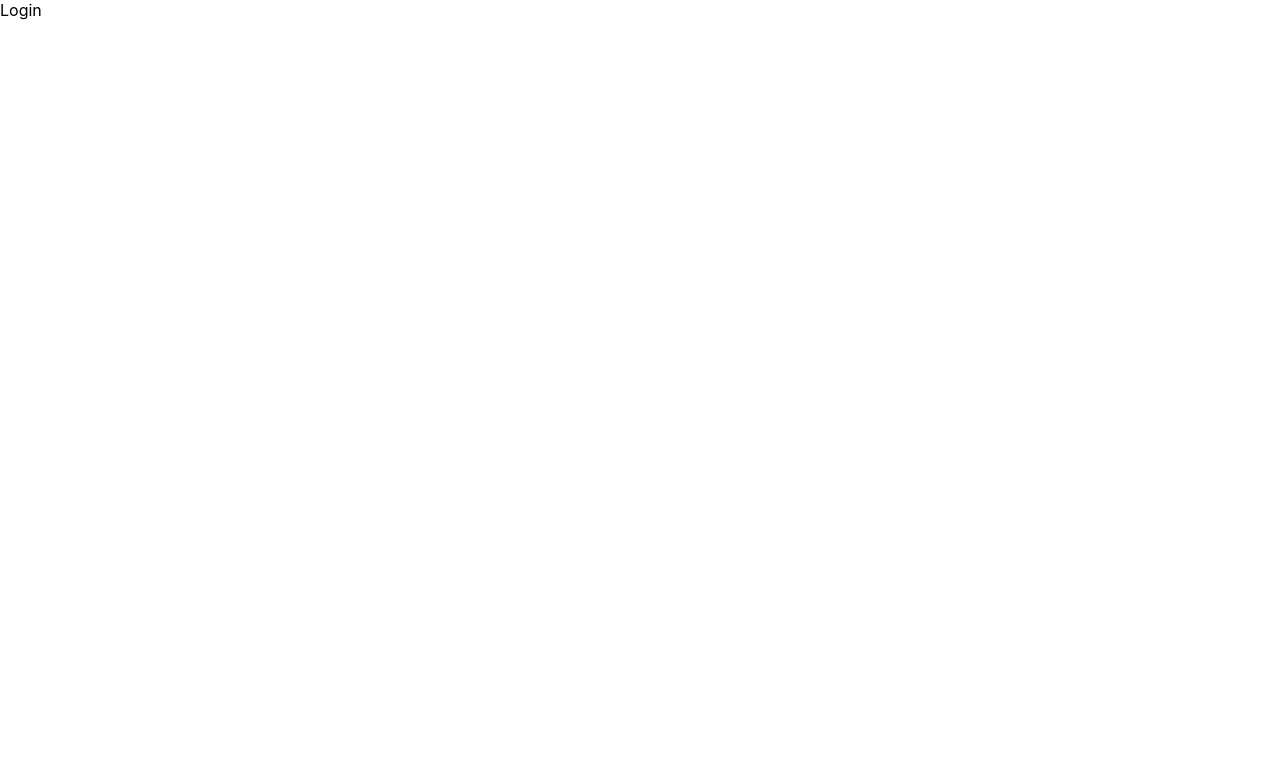
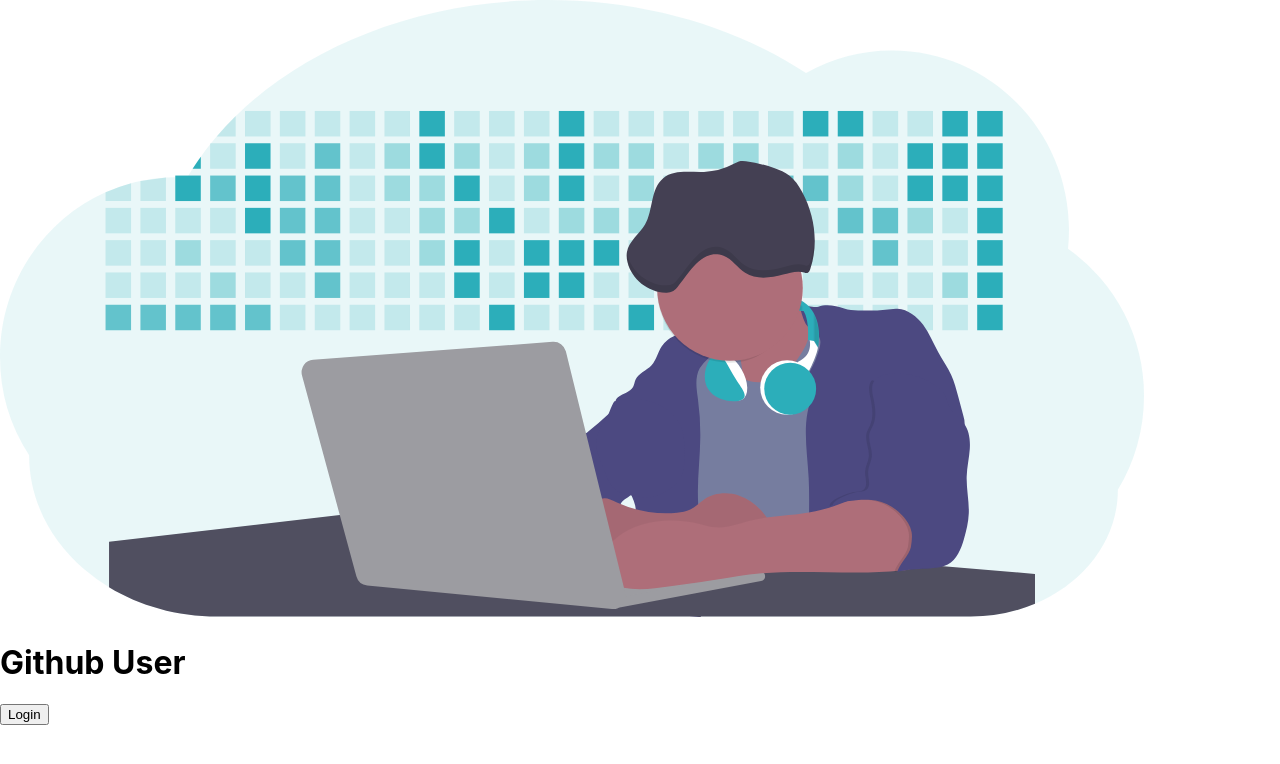
Before and after one commit to TatsuKenshi/search-github-users, a React (Create React App) app: page /login in a window 1280 px wide. Shown: the top 764 px of the page. Built offline with nearby package versions, Linux system fonts and the light colour scheme.

Commit message:
adds basic page and component setup

```diff
--- a/src/App.js
+++ b/src/App.js
@@ -4,6 +4,7 @@
 
 function App() {
   return (
+    // <AuthWrapper>
     <Router>
       <Routes>
         {/* <PrivateRoute> */}
@@ -13,6 +14,7 @@
         <Route path="*" element={<Error />} />
       </Routes>
     </Router>
+    // </AuthWrapper>
   );
 }
 
--- a/src/pages/Dashboard.js
+++ b/src/pages/Dashboard.js
@@ -1,9 +1,18 @@
-import React from 'react'
+import React from "react";
+import { Info, Repos, User, Search, Navbar } from "../components";
+import loadingImage from "../images/preloader.gif";
+// import { GithubContext } from "../context/context";
 
 const Dashboard = () => {
   return (
-    <div>Dashboard</div>
-  )
-}
+    <main>
+      <Navbar />
+      <Search />
+      <Info />
+      <User />
+      <Repos />
+    </main>
+  );
+};
 
-export default Dashboard
+export default Dashboard;
--- a/src/pages/Error.js
+++ b/src/pages/Error.js
@@ -1,9 +1,16 @@
-import React from 'react'
+import React from "react";
+import { Link } from "react-router-dom";
 
 const Error = () => {
   return (
-    <div>Error</div>
-  )
-}
+    <div>
+      <h1>404</h1>
+      <h3>Sorry, this page doesn't exist</h3>
+      <Link to="/">
+        <button>Back Home</button>
+      </Link>
+    </div>
+  );
+};
 
-export default Error
+export default Error;
--- a/src/pages/Login.js
+++ b/src/pages/Login.js
@@ -1,9 +1,15 @@
-import React from 'react'
+import React from "react";
+import { useAuth0 } from "@auth0/auth0-react";
+import loginImg from "../images/login-img.svg";
 
 const Login = () => {
   return (
-    <div>Login</div>
-  )
-}
+    <div className="container">
+      <img src={loginImg} alt="github user" />
+      <h1>Github User</h1>
+      <button className="btn">Login</button>
+    </div>
+  );
+};
 
-export default Login
+export default Login;
```
Also changed, not shown: src/components/Info.js (+4 -6 lines), src/components/index.js (line endings or trailing spaces).
